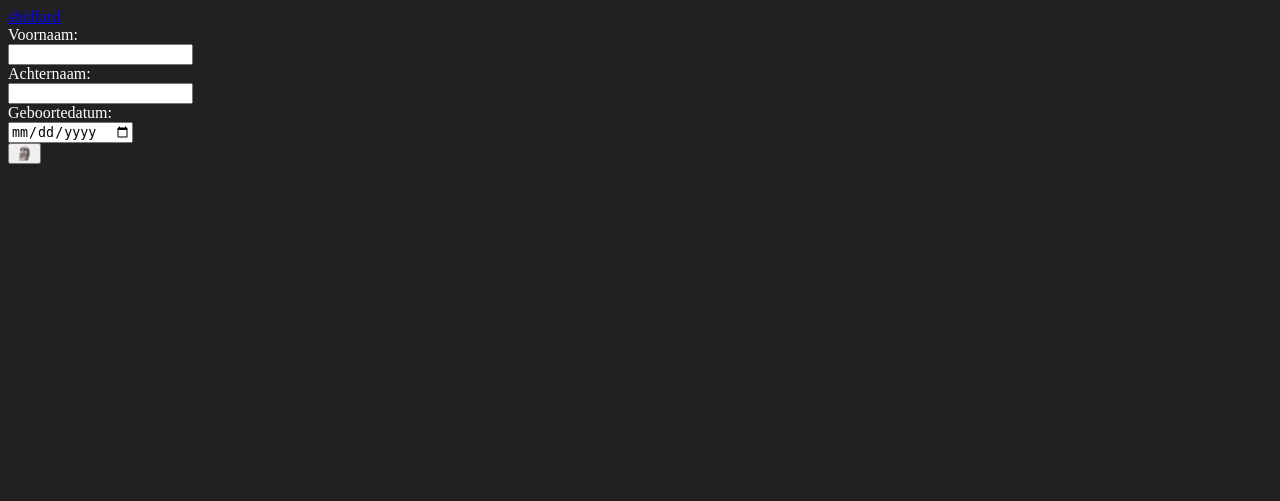
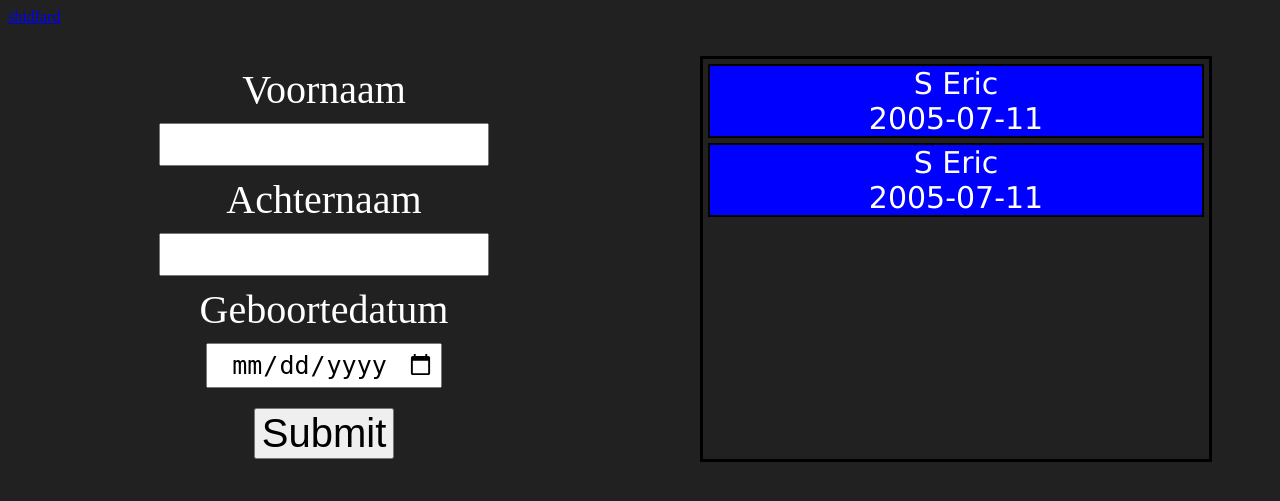
Before and after one commit to EricGiant/databaseWithMichael, a PHP site: page / in a window 1280 px wide. Shown: the top 501 px of the page. Run offline with PHP 8.4, Linux system fonts and the light colour scheme; data that the repository does not hold is empty.

Commit message:
CSS for index top + selected info added

```diff
--- a/V2/index.css
+++ b/V2/index.css
@@ -6,3 +6,17 @@ body {
 .error {
     color: red;
 }
+
+.label
+{
+    font-size: 40px;
+    text-align: center;
+    margin: 10px;
+}
+
+.input
+{
+    font-size: 25px;
+    width: 50%;
+    padding: 5px;
+}
--- a/V2/index.php
+++ b/V2/index.php
@@ -51,20 +51,34 @@
     ?>
 </head>
 <body>
-<a href="selectInfo.php">shidfard</a>
-<form method="post">
-    <label for="firstName">Voornaam:<br/>
-        <?php if (isset($firstNameNumeric)) {echo "<p class='error'><b>Voornaam mag alleen letters bevatten</b><p/>";} ?>
-        <input type="text" name="firstName" <?php if ($numeric == true) {echo "value='" . $firstName . "'";} ?>><br/>
-    </label>
-    <label for="lastName">Achternaam:<br/>
-        <?php if (isset($lastNameNumeric)) {echo "<p class='error'><b>Achternaam mag alleen letters bevatten</b><p/>";} ?>
-        <input type="text" name="lastName" <?php if ($numeric == true) {echo "value='" . $lastName . "'";} ?>><br/>
-    </label>
-    <label for="birthdate">Geboortedatum:<br/>
-        <input type="date" name="birthdate" <?php if ($numeric == true) {echo "value='" . $birthdate . "'";} ?>><br/>
-    </label>
-    <input type="submit" value="🗿">
-</form>
+<a href="selectInfo.php" style="display: block;">shidfard</a>
+<div style = "display: grid; grid-template-columns: repeat(2, 1fr); margin-top: 30px">
+    <div>
+        <form method="post">
+            <div class = "label">Voornaam<br/></div>
+                <!-- Gives error message and remembers input -->
+                <?php if (isset($firstNameNumeric)) {echo "<p class='error'><b>Voornaam mag alleen letters bevatten</b><p/>";} ?>
+                <div style="text-align: center;">
+                    <input type="text" name="firstName" class = "input" <?php if (isset($numeric)) {echo "value='" . $firstName . "'";} ?>><br/>
+                </div>
+                <div class = "label">Achternaam<br/></div>
+                <!-- Gives error message and remembers input -->
+                <?php if (isset($lastNameNumeric)) {echo "<p class='error'><b>Achternaam mag alleen letters bevatten</b><p/>";} ?>
+                <div style="text-align: center;">
+                    <input type="text" name="lastName" class = "input" <?php if (isset($numeric)) {echo "value='" . $lastName . "'";} ?>><br/>
+                </div>
+                <div class = "label">Geboortedatum<br/></div>
+                <div style="text-align: center;">
+                    <input type="date" name="birthdate" class = "input" style = "width: 35%; text-align: center" <?php if (isset($numeric)) {echo "value='" . $birthdate . "'";} ?>><br/>
+                </div>
+                <div style="text-align: center;">
+                    <input type="submit" value="Submit" class = "label" style = "margin-top: 20px">
+                </div>
+        </form>
+    </div>
+    <div>
+        <?php include("selectInfo.php");?>
+    </div>
+</div>
 </body>
 </html>
--- a/V2/selectInfo.css
+++ b/V2/selectInfo.css
@@ -1,7 +1,7 @@
 .entry
 {
     border: 2px solid black;
-    background: yellow;
+    background: blue;
     text-align: center;
     font-size: 30px;
     font-family: 'Lucida Sans', 'Lucida Sans Regular', 'Lucida Grande', 'Lucida Sans Unicode', Geneva, Verdana, sans-serif;
--- a/V2/selectInfo.php
+++ b/V2/selectInfo.php
@@ -6,13 +6,13 @@
     <script src="https://ajax.googleapis.com/ajax/libs/jquery/3.5.1/jquery.min.js"></script>
 </head>
 <body>
-    <div style = "width:40%; height:500px; border:3px solid black">
+    <div style = "width: 80%; height:400px; border:3px solid black; margin: auto">
     <?php
     //connect to DB
 
     //return array of entries
 
-    $dbEntries = [];
+    $dbEntries = ["test", "test"];
 
     //loops for the amount of entries in the database
     $testFirstname = "Eric";
```
